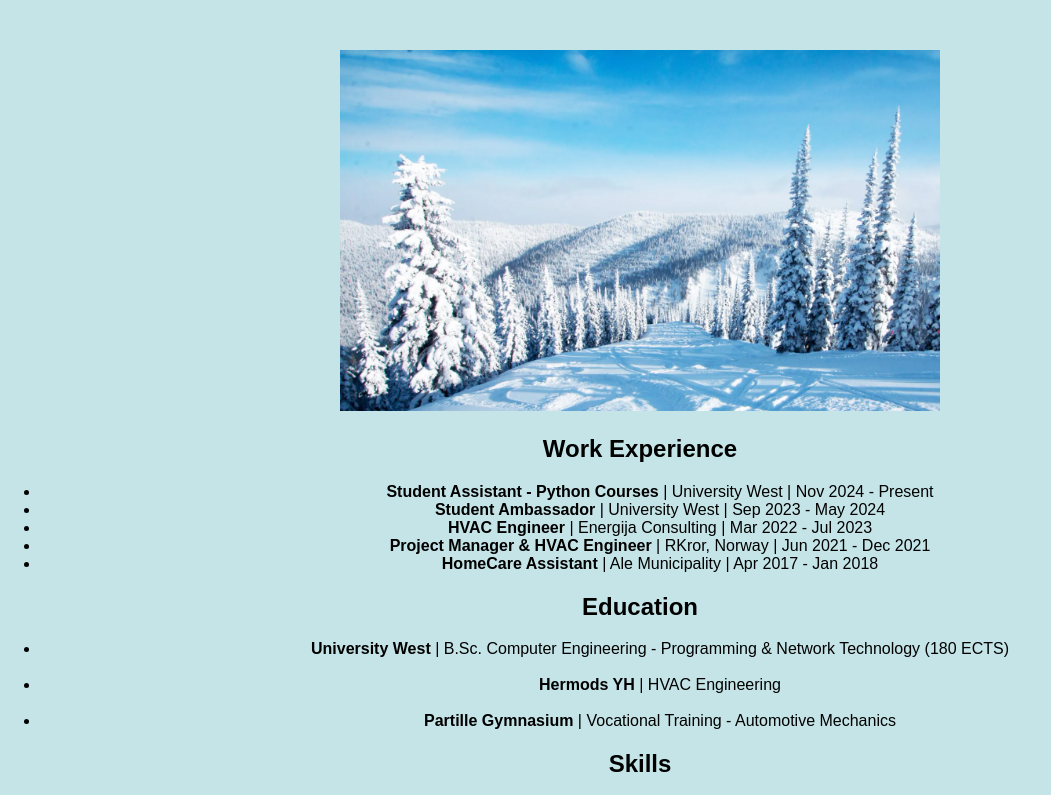
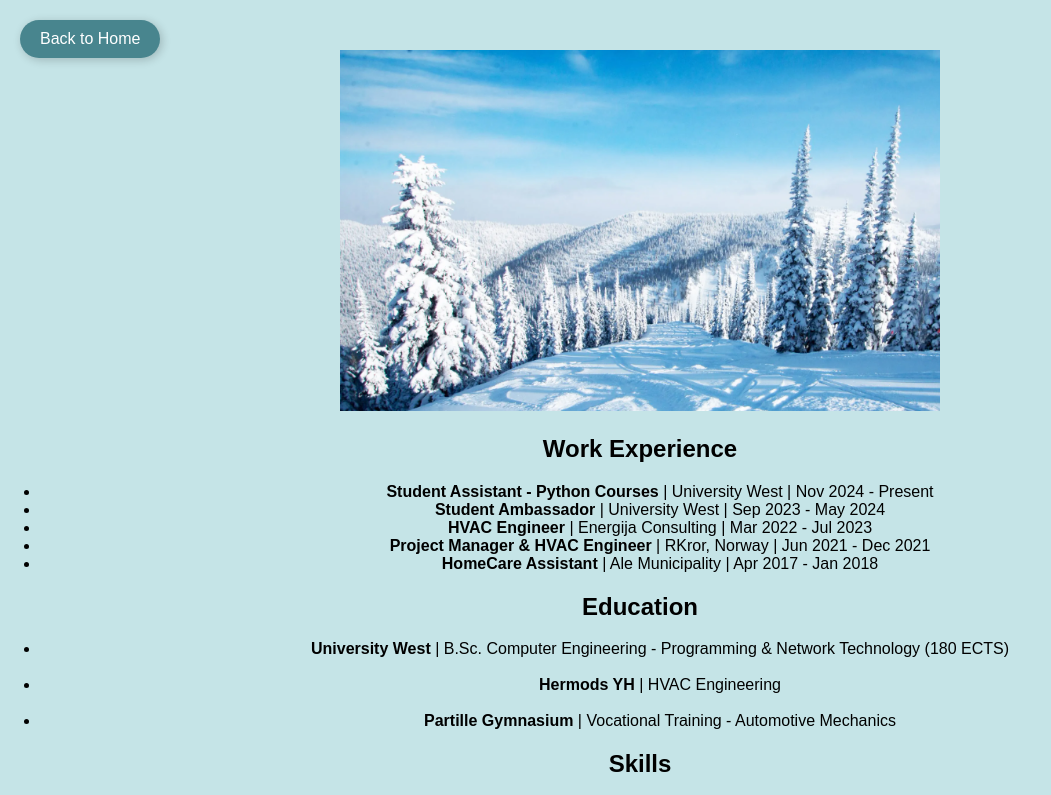
Before and after one commit to Nweder/WebDev, a plain HTML site: page public/Cv.html in a window 1280 px wide. Shown: the top 795 px of the page, without its empty margins (0-1051 px from the left). Drawn offline with Linux system fonts and the light colour scheme.

Commit message:
CV update

```diff
--- a/public/Cv.css
+++ b/public/Cv.css
@@ -57,3 +57,29 @@ footer {
     background: #48858e;
     color: white;
 }
+.back-button-about-me {
+    position: fixed;
+    top: 20px;
+    left: 20px;
+    padding: 10px 20px;
+    background: #48858e;
+    color: white;
+    border: none;
+    border-radius: 25px;
+    font-size: 16px;
+    text-decoration: none;
+    display: inline-block;
+    text-align: center;
+    box-shadow: 2px 2px 10px rgba(0, 0, 0, 0.2);
+    transition: background 0.3s ease-in-out;
+    z-index: 1;
+}
+
+.back-button-about-me:hover {
+    background: #1b3f48;
+}
+
+
+.back-button-about-me:hover {
+    background: #1b3f48;
+}
--- a/public/Cv.html
+++ b/public/Cv.html
@@ -7,6 +7,7 @@
     <link rel="stylesheet" href="./Cv.css">
 </head>
 <body>
+    <a href="../index.html" class="back-button-about-me">Back to Home</a>
     <section class="hero">
         <img src="../assets/images/mountain.png" class="mountain" alt="Mountain">
         <div class="text">
```
